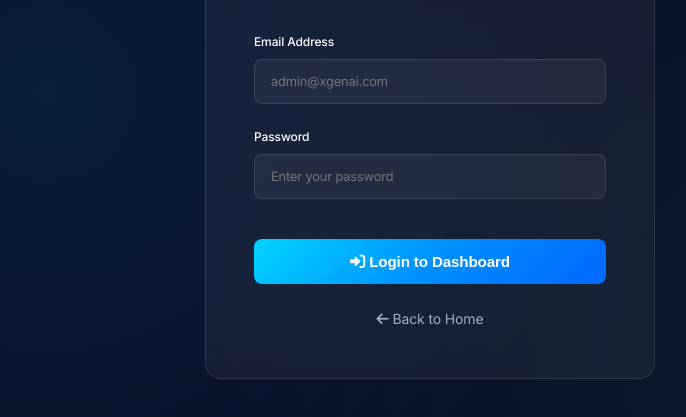
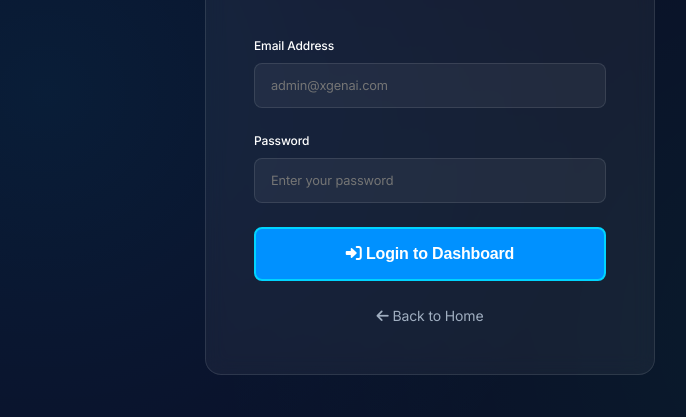
Before and after one commit to Sharvanandchaudary/AI-website, a plain HTML site: page admin-login.html in a window 1280 px wide. Shown: the part 307-724 px from the top of the page, without its empty margins (210-896 px from the left). Drawn offline with Linux system fonts and the light colour scheme.

Commit message:
Fixed admin login button visibility

```diff
--- a/admin-login.html
+++ b/admin-login.html
@@ -85,21 +85,25 @@
 
         .btn-login {
             width: 100%;
-            padding: 0.875rem;
-            background: var(--gradient);
-            color: white;
-            border: none;
+            padding: 1rem;
+            background: #0091ff !important;
+            color: #ffffff !important;
+            border: 2px solid #00d4ff !important;
             border-radius: 8px;
             font-weight: 600;
-            font-size: 0.95rem;
+            font-size: 1rem;
             cursor: pointer;
             transition: all 0.3s ease;
             margin-top: 1rem;
+            display: block !important;
+            visibility: visible !important;
+            opacity: 1 !important;
         }
 
         .btn-login:hover {
+            background: #00d4ff !important;
             transform: translateY(-2px);
-            box-shadow: 0 8px 24px rgba(0, 212, 255, 0.3);
+            box-shadow: 0 8px 24px rgba(0, 212, 255, 0.5);
         }
 
         .btn-login:disabled {
```
